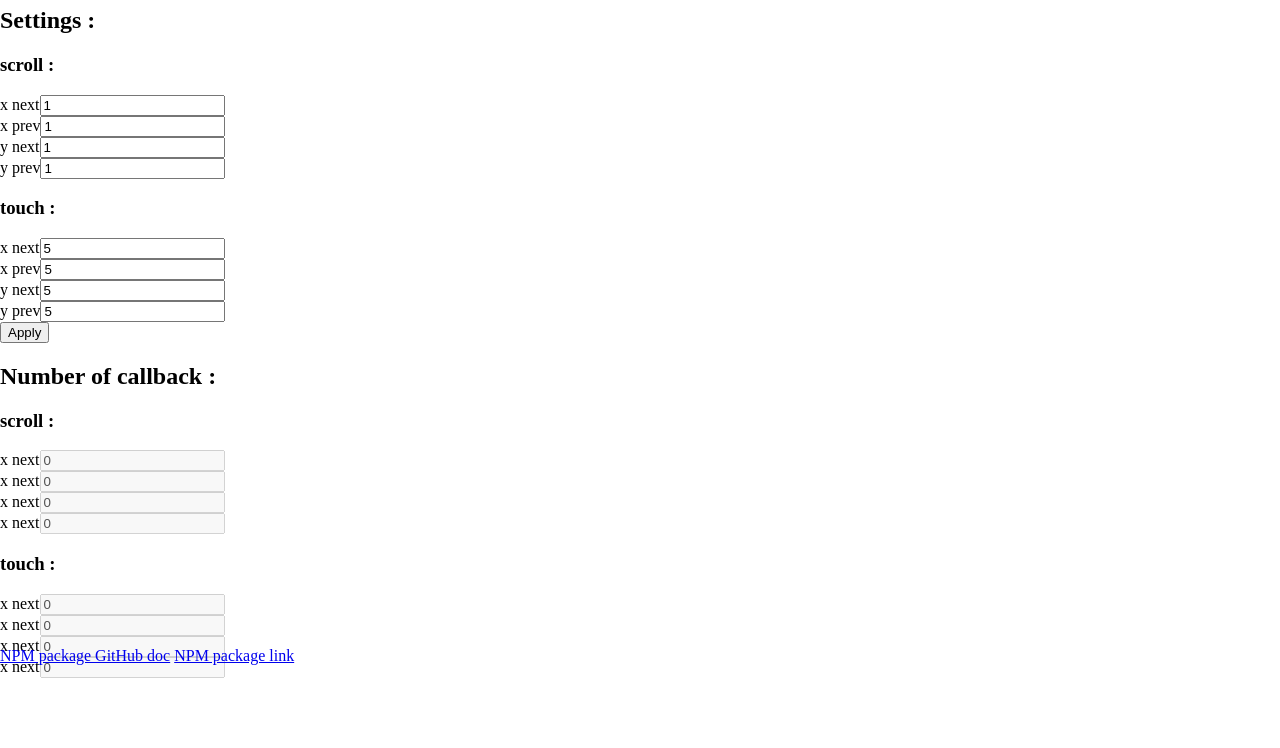
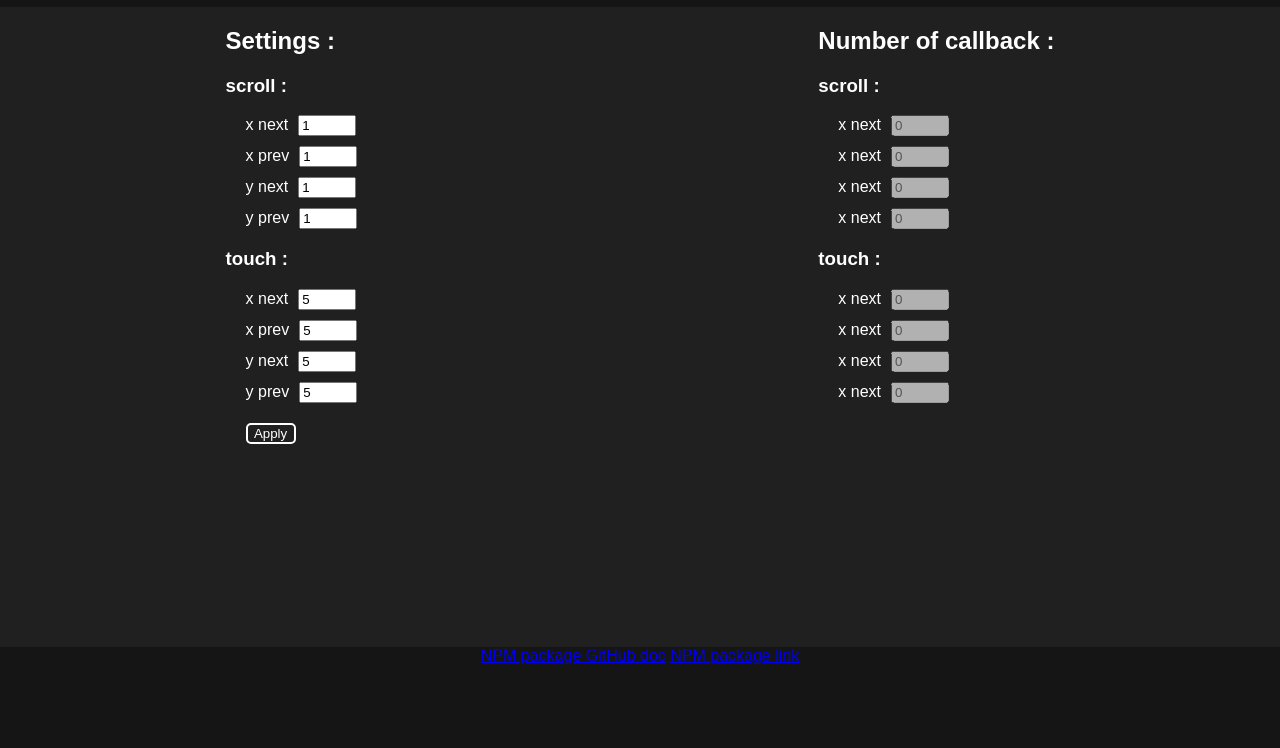
Before and after one commit to ga-devfront/scroll-event-handler, a website with bundled scripts: page demo/index.html in a window 1280 px wide. Shown: the part 73-821 px from the top of the page. Built offline with nearby package versions, Linux system fonts and the light colour scheme.

Commit message:
💄 start css

```diff
--- a/demo/demo.css
+++ b/demo/demo.css
@@ -1,4 +1,7 @@
 html {
+    font-family: Arial, Helvetica, sans-serif;
+    background: #151515;
+    color: #ffffff;
     padding: 0px;
     margin: 0px;
 }
@@ -6,18 +9,48 @@ html {
 body {
     overflow: hidden;
     height: 100vh;
-    width: 100vh;
+    width: 100%;
     padding: 0px;
     margin: 0px;
 }
 
+header {
+    text-align: center;
+}
+
 main {
+    background: #202020;;
+    display: -webkit-box;
+    display: flex;
+    justify-content: space-around;
     height: 80%;
-    width: 100vh;
+    width: 100%;
     padding: 0px;
     margin: 0px;
 }
 
+form {
+    margin: 10px;
+}
+
+label {
+    margin: 10px;
+}
+
+input {
+    width: 50px;
+}
+
 footer {
+    text-align: center;
     height: 20px;
 }
+
+#apply {
+    cursor: pointer;
+    border: #ffffff solid 2px;
+    border-radius: 5px;
+    margin: 10px 20px;
+    background: none;
+    color: #ffffff;
+}
```
